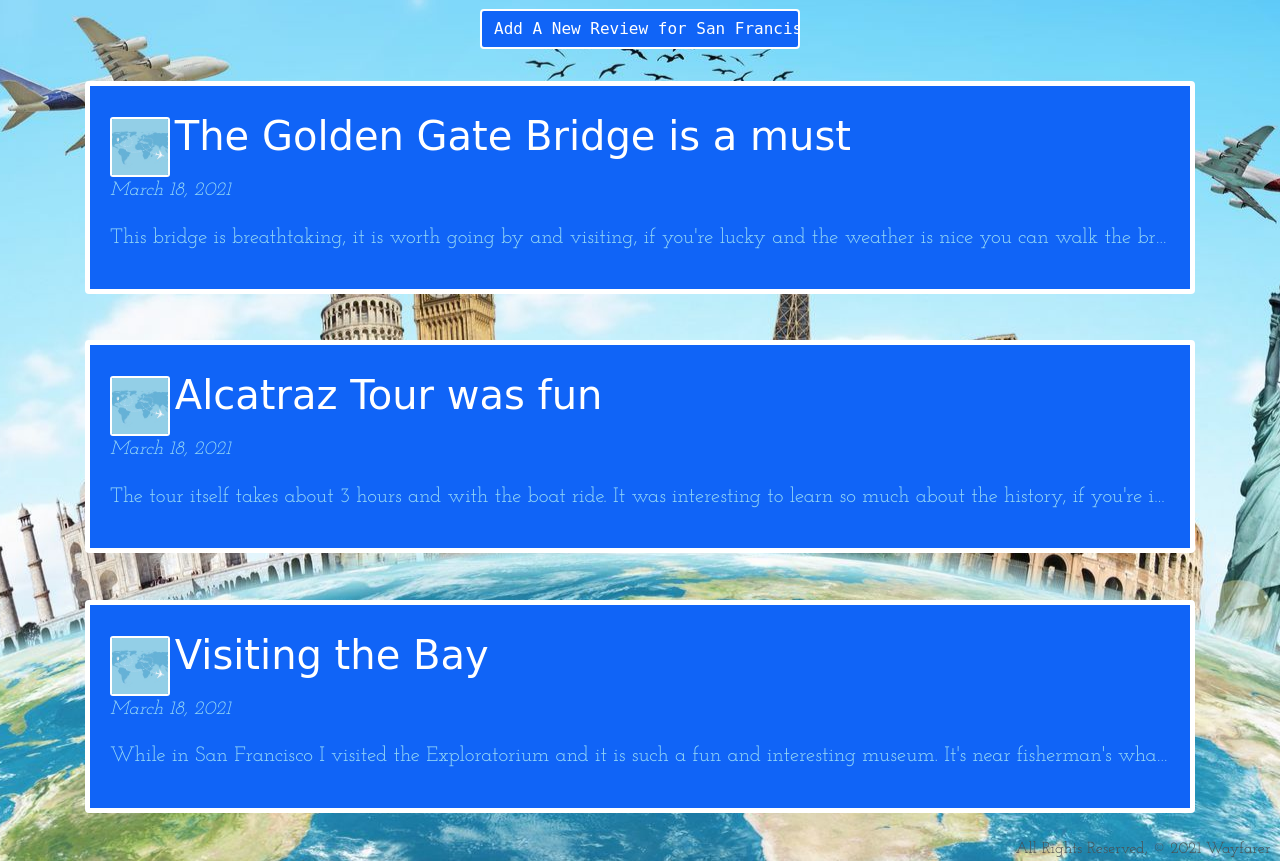
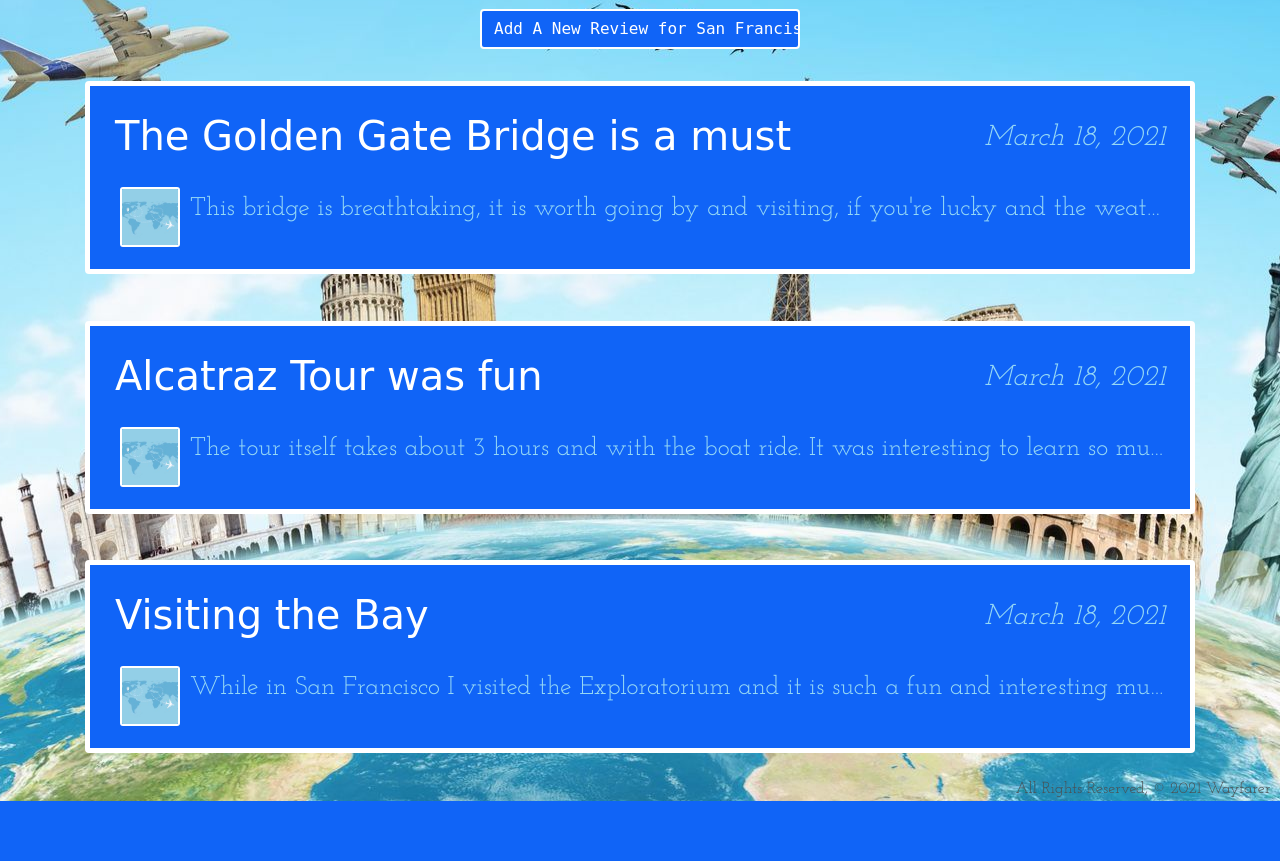
Before and after one commit to skaiser33/wayfarer, a Django app: page /cities/1/ in a window 1280 px wide. Shown: the part 545-1406 px from the top of the page. After the commit the page ends 1346 px from the top, so only its background shows below. Run offline with Django 3.2, Linux system fonts and the light colour scheme; data comes from the database, SQL or seed files in the repository; data that the repository does not hold is empty; some libraries are stand-ins or nearby versions; some web fonts are replaced.

Commit message:
fixes positioning and alignment for review cards on index and detail pages

```diff
--- a/main_app/static/main_app/css/style.css
+++ b/main_app/static/main_app/css/style.css
@@ -116,6 +116,16 @@ input {
   border:2px solid white;;
 }
 
+.btn-danger {
+  border:2px solid white;
+}
+
+.btn-danger:hover {
+  color: #dc3545;
+  background-color: white;
+  border:2px solid #dc3545;
+}
+
 .navbar-nav > li{
   margin-left: 10px;
   margin-right: 10px;
@@ -145,6 +155,7 @@ input {
 .review-title {
   font-size: 40px;
   color: white;
+  margin: 0px 10px 2px 20px;
 }
 
 .cities-anchor {
@@ -199,10 +210,12 @@ a:hover {
 .review-card {
   padding: 20px;
   border: 5px solid rgb(16, 100, 247);
+  margin:50px 10px 20px;
 }
 
 .review-date {
   font-size: 1.2em;
+  margin: 10px 20px;;
 }
 
 .content-preview {
@@ -223,6 +236,10 @@ a:hover {
   border-radius: 5%;
 }
 
+.profile-preview {
+  margin: 2px 10px;
+}
+
 /* .navbar-toggler {
   margin-bottom: 100px;
 } */
@@ -240,6 +257,9 @@ No media query since this is the default in Bootstrap because it is "mobile firs
 h1 {font-size:3rem;}
 h5 {font-size:1rem;} /*1rem = 16px*/
 .review-title {font-size: 1.3em}
+.review-date {font-size: .8em}
+.review-content {font-size: 1em}
+
 .city-img {
   margin: 0 auto;
   max-width: 85vw;
@@ -254,6 +274,8 @@ Bootstrap 4 breakpoints
 @media (min-width: 544px) {
   h5 {font-size:1rem;} /*1rem = 16px*/
   .review-title {font-size: 1.7em}
+  .review-date {font-size: 1em}
+  .review-content {font-size: 1.3em}
   .city-img {
     margin: 0 auto;
     max-width: 85vw;
@@ -266,6 +288,8 @@ Bootstrap 4 breakpoints
 @media (min-width: 768px) {
   h1 {font-size:3rem;}
   h5 {font-size:1.5rem;}
+  .review-date {font-size: 1em}
+  .review-content {font-size: 1.3em}
   .city-img {
     margin: 0 auto;
     max-width: 85vw;
@@ -278,6 +302,8 @@ Bootstrap 4 breakpoints
 @media (min-width: 992px) {
   h1 {font-size:4rem;}
   h5, .review-title {font-size:2rem;} /*1rem = 16px*/
+  .review-date {font-size: 1.2em}
+  .review-content {font-size: 1.5em}
   .city-img {
     margin: 0 auto;
     max-width: 85vw;
@@ -290,6 +316,8 @@ Bootstrap 4 breakpoints
 @media (min-width: 1200px) {
   h1 {font-size:5rem;}
   h5, .review-title {font-size:2.5rem;} /*1rem = 16px*/
+  .review-date {font-size: 1.8em}
+  .review-content {font-size: 1.6em}
   .city-img {
     margin: 0 auto;
     max-width: 85vw;
--- a/main_app/templates/cities/detail.html
+++ b/main_app/templates/cities/detail.html
@@ -18,22 +18,27 @@
 </div>
 
 {% for review in reviews %}
-    {% comment %} <div class="review-card"> {% endcomment %}
     <div class="card">
         <div class="card-body">
+       <div class="row justify-content-between ">
+            <a class="review-title" href="{% url 'detail' review.id %}">{{review.title}}</a>
+            <span class="review-date align-self-end align-top"><em>{{review.date}}</em></p>
+            </div>
+            <div class="d-flex flex-row align-items-center">
             {% for profile in profiles %}
                 {% if profile.id == review.profile_id %}
                     {% if profile.photo.url %}
-                        <img class="profile-picture" src="{{ profile.photo.url }}" alt="{{profile.first_name}} {{ profile.last_name}} profile photo">
+                        <img class="profile-picture profile-preview" src="{{ profile.photo.url }}" alt="{{profile.first_name}} {{ profile.last_name}} profile photo">
                     {% else %}
-                        <img class="profile-picture" src="../../static/main_app/images/default_profile_picture.jpeg" alt="Wayfarer default profile picture">
+                        <img class="profile-picture profile-preview" src="../../static/main_app/images/default_profile_picture.jpeg" alt="Wayfarer default profile picture">
                     {% endif %}
                 {% endif %}
             {% endfor %}
-            <a class="review-title" href="{% url 'detail' review.id %}">{{review.title}}</a>
-            <p class="review-date"><em>{{review.date}}</em></p>
-            <p class="text-truncate content-preview">{{review.content}}</p>
 
+
+            <p class="text-truncate content-preview align-text-bottom review-content">{{review.content}}</p>
+
+        </div>
         </div>
     </div>
     <br>
--- a/main_app/templates/reviews/user_reviews/detail.html
+++ b/main_app/templates/reviews/user_reviews/detail.html
@@ -1,6 +1,8 @@
 {% extends 'base.html' %}
 {% block content %}
   <div class="container">
+  <div class="justify-content-left">
+
     <div class="card review-card">
       <h1>{{ review.title }}</h1>
       <p>by {{ profile.first_name }} {{ profile.last_name }}</p>
@@ -16,6 +18,7 @@
       Delete Review
     </button>
   </div>
+   </div>
 
   <!-- Modals -->
 
```
